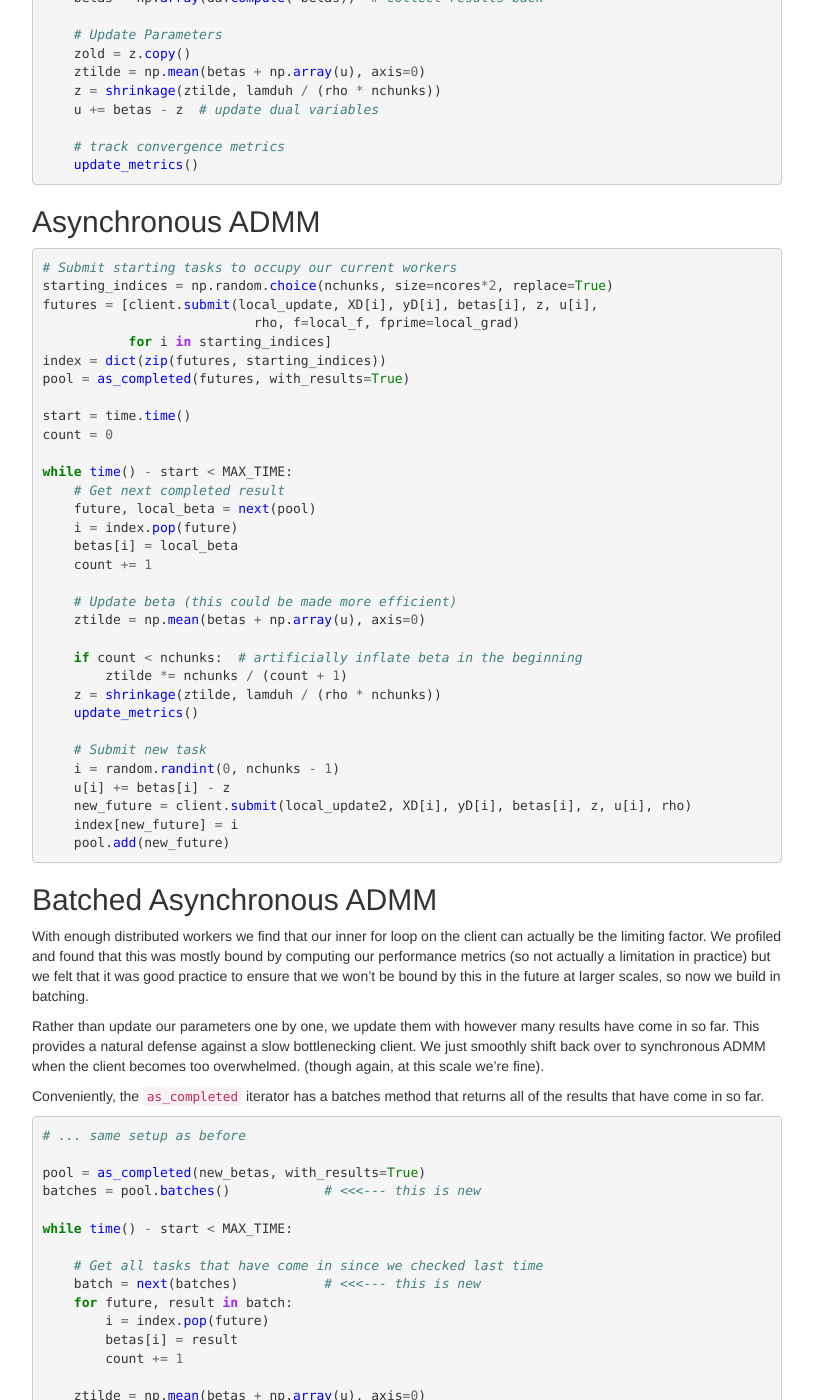
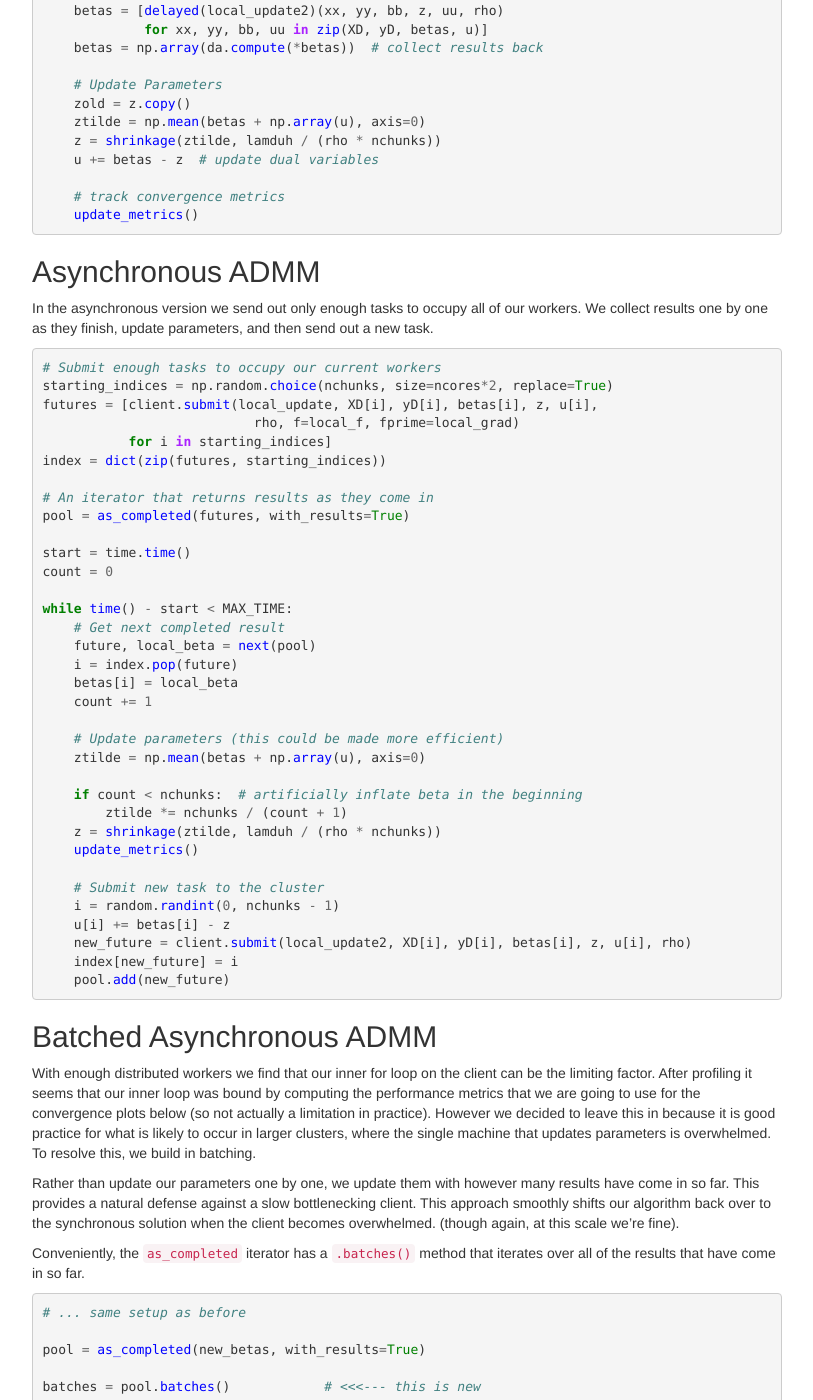
Before and after one commit to besyskymnbk/blog, a Jekyll site: the page built from _posts/work/2017-04-03-dask-glm-2.md, in a window 1280 px wide and 1400 px high, scrolled down 3003 px. Shown: the whole window, without its empty margins (233-1046 px from the left). Built offline with Jekyll 4.4.1, drawn with Linux system fonts in a browser that asks for light colours; comment, search, counter and statistics services are not loaded; some of the changed text lies outside the part shown.

Commit message:
minor updates to dask-glm async

````diff
--- a/_posts/work/2017-04-03-dask-glm-2.md
+++ b/_posts/work/2017-04-03-dask-glm-2.md
@@ -190,6 +189,11 @@ yD = y.to_delayed().flatten().tolist()
 Synchronous ADMM
 ----------------
 
+In this algorithm we send out many tasks to run, collect their results, update
+parameters, and repeat.  In this simple implementation we continue for a fixed
+amount of time but in practice we would want to check some convergence
+criterion.
+
 ```python
 start = time.time()
 
@@ -213,13 +217,19 @@ while time() - start < MAX_TIME:
 Asynchronous ADMM
 -----------------
 
+In the asynchronous version we send out only enough tasks to occupy all of our
+workers.  We collect results one by one as they finish, update parameters, and
+then send out a new task.
+
 ```python
-# Submit starting tasks to occupy our current workers
+# Submit enough tasks to occupy our current workers
 starting_indices = np.random.choice(nchunks, size=ncores*2, replace=True)
 futures = [client.submit(local_update, XD[i], yD[i], betas[i], z, u[i],
                            rho, f=local_f, fprime=local_grad)
            for i in starting_indices]
 index = dict(zip(futures, starting_indices))
+
+# An iterator that returns results as they come in
 pool = as_completed(futures, with_results=True)
 
 start = time.time()
@@ -232,7 +242,7 @@ while time() - start < MAX_TIME:
     betas[i] = local_beta
     count += 1
 
-    # Update beta (this could be made more efficient)
+    # Update parameters (this could be made more efficient)
     ztilde = np.mean(betas + np.array(u), axis=0)
 
     if count < nchunks:  # artificially inflate beta in the beginning
@@ -240,7 +250,7 @@ while time() - start < MAX_TIME:
     z = shrinkage(ztilde, lamduh / (rho * nchunks))
     update_metrics()
 
-    # Submit new task
+    # Submit new task to the cluster
     i = random.randint(0, nchunks - 1)
     u[i] += betas[i] - z
     new_future = client.submit(local_update2, XD[i], yD[i], betas[i], z, u[i], rho)
@@ -253,24 +263,27 @@ Batched Asynchronous ADMM
 -------------------------
 
 With enough distributed workers we find that our inner for loop on the client
-can actually be the limiting factor.  We profiled and found that this was
-mostly bound by computing our performance metrics (so not actually a limitation
-in practice) but we felt that it was good practice to ensure that we won't be
-bound by this in the future at larger scales, so now we build in batching.
+can be the limiting factor.  After profiling it seems that our inner loop was
+bound by computing the performance metrics that we are going to use for the
+convergence plots below (so not actually a limitation in practice).  However we
+decided to leave this in because it is good practice for what is likely to
+occur in larger clusters, where the single machine that updates parameters is
+overwhelmed.  To resolve this, we build in batching.
 
 Rather than update our parameters one by one, we update them with however many
 results have come in so far.  This provides a natural defense against a slow
-bottlenecking client.  We just smoothly shift back over to synchronous ADMM
-when the client becomes too overwhelmed.  (though again, at this scale we're
-fine).
+bottlenecking client.  This approach smoothly shifts our algorithm back over to
+the synchronous solution when the client becomes overwhelmed.  (though again,
+at this scale we're fine).
 
-Conveniently, the `as_completed` iterator has a batches method that returns all
-of the results that have come in so far.
+Conveniently, the `as_completed` iterator has a `.batches()` method that
+iterates over all of the results that have come in so far.
 
 ```python
 # ... same setup as before
 
 pool = as_completed(new_betas, with_results=True)
+
 batches = pool.batches()            # <<<--- this is new
 
 while time() - start < MAX_TIME:
````
Also changed, not shown: other parts of _posts/work/2017-04-03-dask-glm-2.md (+2 -3 lines).
